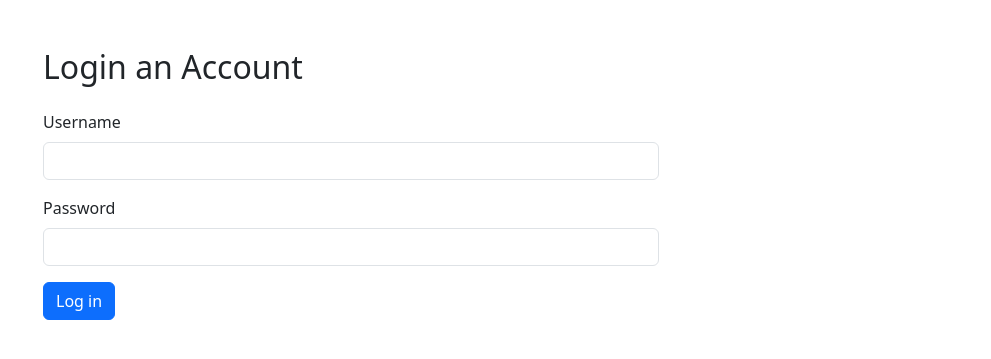
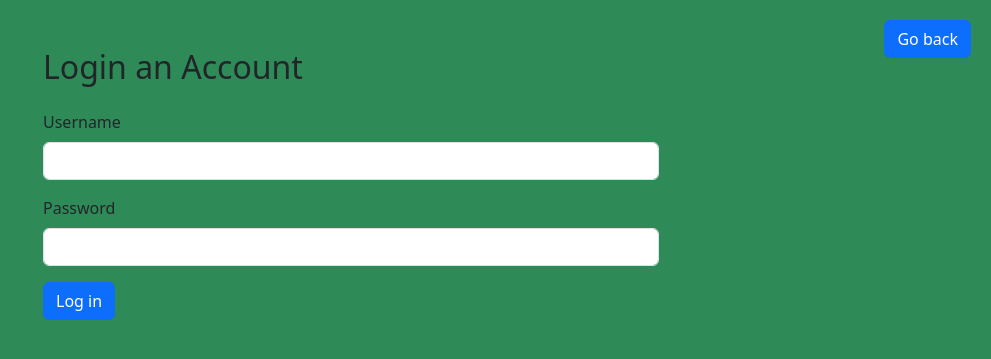
Before and after one commit to SaadIrfan3/Algorhyme, a Django app: page /api/login/ in a window 1280 px wide. Shown: the top 359 px of the page, without its empty margins (289-1280 px from the left). Run offline with Django 5.2, Linux system fonts and the light colour scheme.

Commit message:
website demo

```diff
--- a/config/core/templates/core/home.html
+++ b/config/core/templates/core/home.html
@@ -4,6 +4,11 @@
   <meta charset="UTF-8">
   <title>Home Page</title>
   <link rel="stylesheet" href="https://cdn.jsdelivr.net/npm/bootstrap@5.3.3/dist/css/bootstrap.min.css">
+  <style>
+    body{
+        background-color: white;
+    }
+  </style>
 </head>
 <body>
   <div class="container mt-5">
--- a/config/core/templates/core/login.html
+++ b/config/core/templates/core/login.html
@@ -4,6 +4,17 @@
   <meta charset="UTF-8">
   <title>Sign Up</title>
   <link rel="stylesheet" href="https://cdn.jsdelivr.net/npm/bootstrap@5.3.3/dist/css/bootstrap.min.css">
+
+  <style>
+    body{
+        background-color: seagreen;
+        .top-right-button {
+      position: absolute;
+      top: 20px;
+      right: 20px;
+    }
+    }
+  </style>
 </head>
 <body>
   <div class="container mt-5 w-50">
@@ -23,6 +34,10 @@
       </div>
 
       <button type="submit" class="btn btn-primary">Log in</button>
+
+       <div class="top-right-button">
+        <a href="/" class="btn btn-primary">Go back</a>
+        </div>
     </form>
   </div>
 </body>
--- a/config/core/views.py
+++ b/config/core/views.py
@@ -5,6 +5,9 @@ from django.contrib.auth import authenticate,login
 from django.contrib.auth.decorators import login_required
 from django.views.decorators.csrf import csrf_exempt
 
+@csrf_exempt
+def home_view(request):
+    return render(request,'core/home.html')
 
 @csrf_exempt
 def signup_user(request):
@@ -43,9 +46,6 @@ def login_user(request):
 def get_profile(request):
     return JsonResponse({'message': 'your profiless'})
 
-@csrf_exempt
-def home_view(request):
-    return render(request,'core/home.html')
 
 @csrf_exempt
 def gameroom_view(request):
```
Also changed, not shown: config/core/templates/core/gameroom.html (+15 -0 lines), config/core/templates/core/signup.html (+7 -1 lines).
